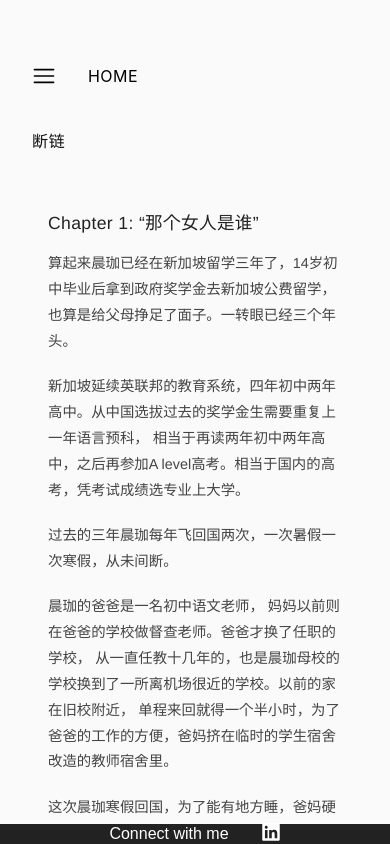
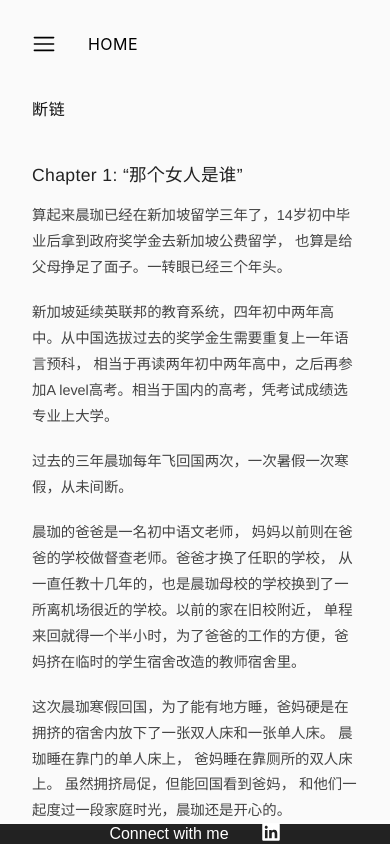
Before and after one commit to 1-Yijia/mysite, a React (Create React App) app: page /stories/DuanLian/1 in a window 390 px wide. Shown: the top 844 px of the page. Built offline with nearby package versions, Linux system fonts and the light colour scheme.

Commit message:
refactor hamburger icon into SharedSectionLayout and remove from Layout.js

```diff
--- a/src/Layout.js
+++ b/src/Layout.js
@@ -1,25 +1,15 @@
-import React, { useState } from "react";
+import React from "react";
 import { Outlet, useLocation } from "react-router-dom";
-import HamburgerMenu from "./components/HamburgerMenu";
 import Footer from "./components/Footer";
 import './App.css';
 
 export default function Layout() {
-  const [isHamburgerOpen, setIsHamburgerOpen] = useState(false);
   const location = useLocation();
-  const showMenu = location.pathname !== "/";
   const isHome = location.pathname === "/";
 
   return (
     <>
-      {showMenu && (
-        <div className="hamburger-aligned">
-          <HamburgerMenu
-          isOpen={isHamburgerOpen}
-          setIsOpen={setIsHamburgerOpen}/>
-        </div>
-      )}
-      <Outlet context={{ isHamburgerOpen }}/>
+      <Outlet />
       <div className={isHome ? "footer-overlay" : ""}>
         <Footer />
       </div>
--- a/src/components/HamburgerMenu.css
+++ b/src/components/HamburgerMenu.css
@@ -30,7 +30,7 @@
   padding-right: 4rem;
   padding-top: 2rem;
   max-width: 1200px;
-  margin: 0 auto;
+  /* margin: 0 auto; */
 }
 
 .hamburger-icon {
@@ -68,10 +68,8 @@
 /* ✅ Mobile-only tweaks */
 @media (max-width: 768px) {
 .hamburger-aligned {
-  padding-left: 2rem;
-  padding-right: 2rem;
-  padding-top: 2rem;
+  padding: 0;
   max-width: 1200px;
-  margin: 0 auto;
+  margin: 0
 }
 }
--- a/src/components/HeroCarousel.js
+++ b/src/components/HeroCarousel.js
@@ -9,7 +9,7 @@ export default function HeroCarousel() {
   useEffect(() => {
     const interval = setInterval(() => {
       setCurrentIndex((prevIndex) => (prevIndex + 1) % images.length);
-    }, 5000); // change every 5 seconds
+    }, 4000); // change every 4 seconds
     return () => clearInterval(interval); // cleanup
   }, []);
 
--- a/src/components/SharedSectionLayout.css
+++ b/src/components/SharedSectionLayout.css
@@ -8,6 +8,12 @@
   min-height: 100vh;
   box-sizing: border-box;
   padding: 0;
+}
+
+.shared-section-left {
+  display: flex;
+  flex-direction: column;
+  align-items: flex-start;
 }
 
 /* Right content area */
@@ -25,9 +31,17 @@
   .shared-section-layout {
     flex-direction: column;
     padding: 0;
+    height: auto;
+    min-height: auto;
+    overflow: visible;
+  }
+
+  .shared-section-left {
+    flex-direction: column;
   }
 
   .shared-section-content {
-    padding: 1rem;
+    padding: 0;
+    overflow-y: visible;
   }
 }
--- a/src/components/SharedSectionLayout.js
+++ b/src/components/SharedSectionLayout.js
@@ -1,15 +1,31 @@
-import React from "react";
+import React, { useState, createContext } from "react";
+import HamburgerMenu from "./HamburgerMenu";
 import "./SharedSectionLayout.css";
 
+// Create context in case child components need it
+export const SidebarContext = createContext();
+
 export default function SharedSectionLayout({ sidebar, children }) {
+  const [isHamburgerOpen, setIsHamburgerOpen] = useState(false);
+
   return (
-    <div className="container">
-      <div className="shared-section-layout">
-        {sidebar}
-        <div className="shared-section-content">
-          {children}
+    <SidebarContext.Provider value={{ isHamburgerOpen, setIsHamburgerOpen }}>
+      <div className="container">
+        <div className="shared-section-layout">
+          {/* ✅ LEFT COLUMN: Hamburger stacked above sidebar */}
+          <div className="shared-section-left">
+            <div className="hamburger-aligned">
+              <HamburgerMenu
+                isOpen={isHamburgerOpen}
+                setIsOpen={setIsHamburgerOpen}
+              />
+            </div>
+            {sidebar}
+          </div>
+          {/* ✅ RIGHT COLUMN: Main Content */}
+          <div className="shared-section-content">{children}</div>
         </div>
       </div>
-    </div>
+    </SidebarContext.Provider>
   );
 }
--- a/src/components/Sidebar.css
+++ b/src/components/Sidebar.css
@@ -1,5 +1,7 @@
 .chapter-sidebar {
   width: 200px;
+  padding-left: 4rem;
+  padding-right: 4rem;
   transition: width 0.3s ease, opacity 0.3s ease;
   margin-top: 4rem;
   overflow: hidden;
@@ -69,6 +71,7 @@
 @media (max-width: 768px) {
   .chapter-sidebar {
     position: fixed;
+    padding: 0;
     top: 0;
     left: 0;
     z-index: 999;
--- a/src/components/Sidebar.js
+++ b/src/components/Sidebar.js
@@ -1,6 +1,6 @@
-// src/components/Sidebar.js
-import { useState, useEffect, useRef } from "react";
-import { Link, useOutletContext } from "react-router-dom";
+import { useState, useEffect, useRef, useContext } from "react";
+import { SidebarContext } from "./SharedSectionLayout";
+import { Link } from "react-router-dom";
 import "./Sidebar.css";
 
 
@@ -10,7 +10,7 @@ export default function Sidebar({ variant = "full",
   currentId = null,
   basePath = "",
 }) {
-  const { isHamburgerOpen } = useOutletContext();
+  const { isHamburgerOpen } = useContext(SidebarContext);
   const [isMobileDropdownOpen, setIsMobileDropdownOpen] = useState(false);
   const sidebarRef = useRef(null);
 
--- a/src/index.css
+++ b/src/index.css
@@ -17,7 +17,10 @@ html, body {
   padding: 0;
   overflow-x: hidden;
   width: 100%;
-  height: 100%;
+  /* height: 100%; */
   font-family: sans-serif;
   background-color: #fafafa;
+  height: auto;
+  overflow-y: auto;
+  -webkit-overflow-scrolling: touch;
 }
--- a/src/pages/Stories/DuanLian/ChapterPage.css
+++ b/src/pages/Stories/DuanLian/ChapterPage.css
@@ -2,7 +2,7 @@
   flex: 1;
   padding: 0;
   color: #333;
-  overflow-y: auto;
+  overflow-y: visible;
   font-size: 1.1rem;
   line-height: 1.8;
 }
@@ -30,6 +30,7 @@
 @media (max-width: 768px) {
   .chapter-content {
     padding: 0;
+    overflow-y: visible;
   }
 
     .chapter-content h2 {
```
